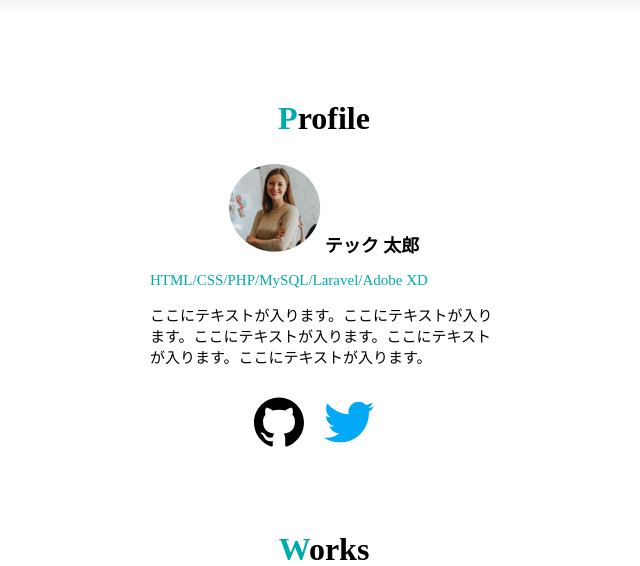
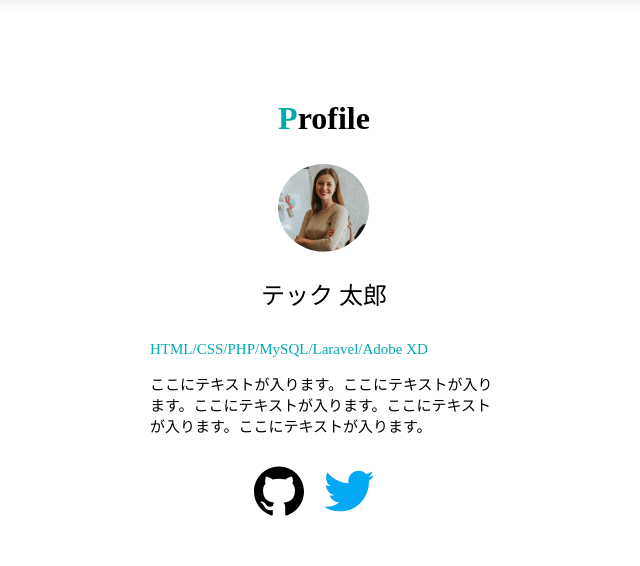
Before and after one commit to Coco0301/Portfolio-sample, a PHP site: page / in a window 1280 px wide. Shown: the part 67-633 px from the top of the page, without its empty margins (316-956 px from the left). Run offline with PHP 8.4, Linux system fonts and the light colour scheme.

Commit message:
*profile訂正*

```diff
--- a/index.html
+++ b/index.html
@@ -49,6 +49,7 @@
                  <img src="img/profile.png" alt="プロフィール画像">
                  <b>テック 太郎</b>
                  <p class="color-green"> HTML/CSS/PHP/MySQL/Laravel/Adobe XD</p>
+
                  <p>ここにテキストが入ります。ここにテキストが入ります。ここにテキストが入ります。ここにテキストが入ります。ここにテキストが入ります。</p>
             </div>
             <ul class="icon-list">
--- a/style.css
+++ b/style.css
@@ -60,7 +60,10 @@
 }
 
 .item-list b {
-  font-size: 18px;
+    display: block;
+    font-size: 24px;
+    font-weight: normal;
+    margin: 20px 0 30px;
 
 
 }
```
